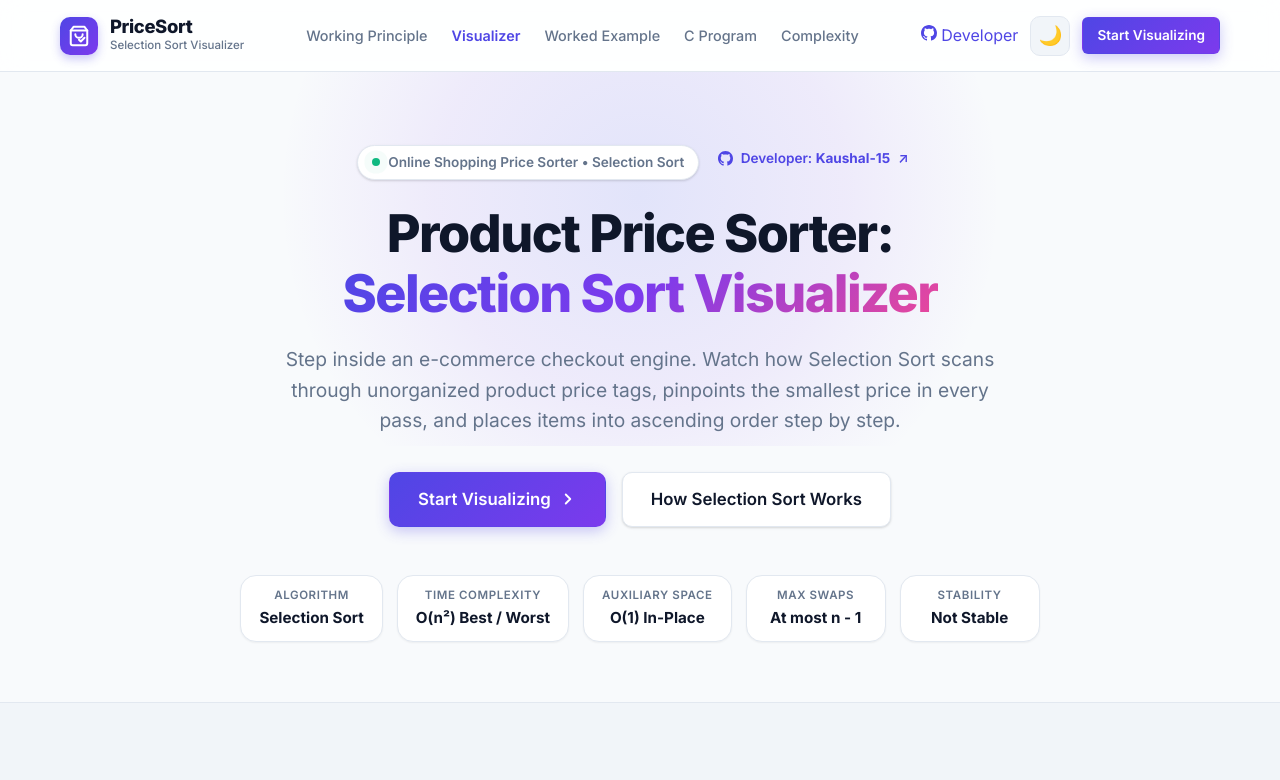
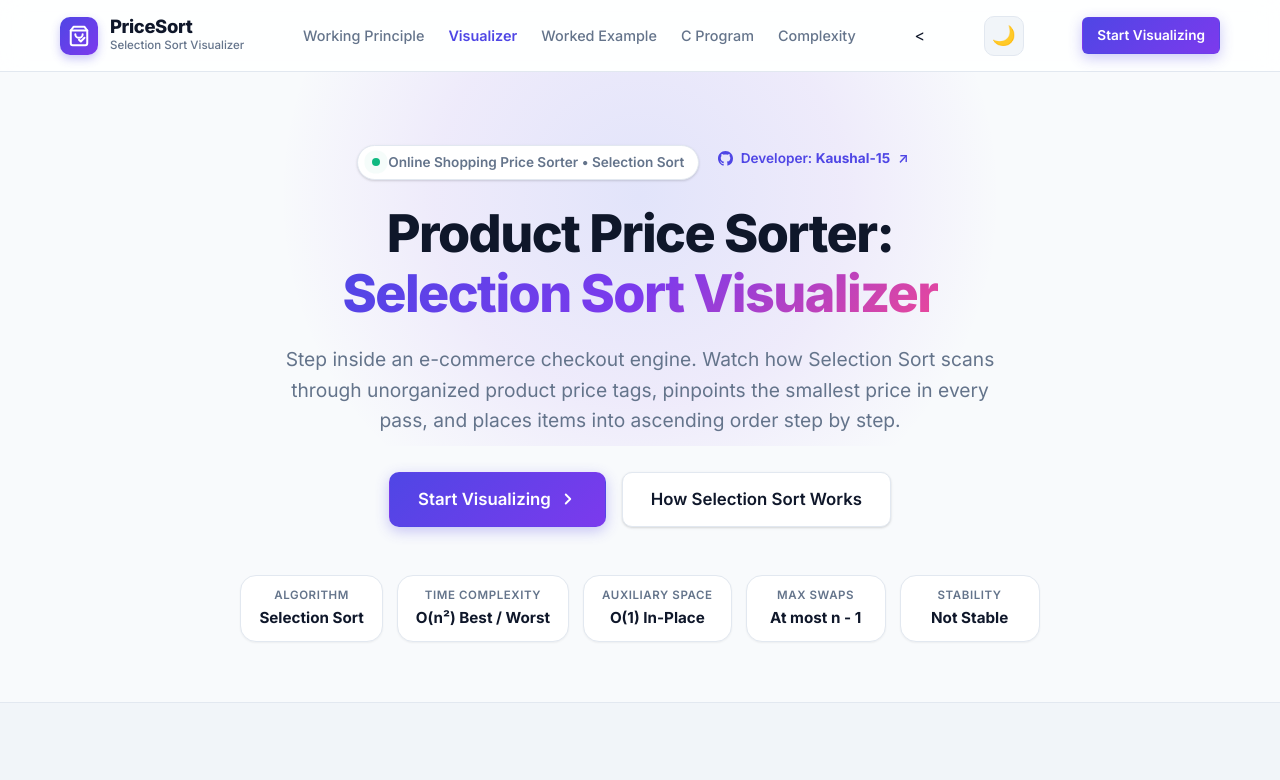
Before and after one commit to Kaushal-15/selection-sort-visualizer, a plain HTML site: page index.html in a window 1280 px wide. Shown: the top 780 px of the page. Drawn offline with Linux system fonts and the light colour scheme.

Commit message:
Update index.html

```diff
--- a/index.html
+++ b/index.html
@@ -46,16 +46,7 @@
         <a href="#complexity" class="nav-link">Complexity</a>
       </nav>
 
-      <div class="nav-actions">
-        <!-- Developer Badge in Nav -->
-        <a href="https://github.com/Kaushal-15" target="_blank" rel="noopener noreferrer" class="dev-badge-pill"
-          aria-label="Developer GitHub Profile: Kaushal-15" title="Developer GitHub: Kaushal-15">
-          <svg class="dev-icon" width="16" height="16" viewBox="0 0 24 24" fill="currentColor" aria-hidden="true">
-            <path
-              d="M12 0C5.37 0 0 5.37 0 12c0 5.31 3.435 9.795 8.205 11.385.6.105.825-.255.825-.57 0-.285-.015-1.23-.015-2.235-3.015.555-3.795-.735-4.035-1.41-.135-.345-.72-1.41-1.23-1.695-.42-.225-1.02-.78-.015-.795.945-.015 1.62.87 1.845 1.23 1.08 1.815 2.805 1.305 3.495.99.105-.78.42-1.305.765-1.605-2.67-.3-5.46-1.335-5.46-5.925 0-1.305.465-2.385 1.23-3.225-.12-.3-.54-1.53.12-3.18 0 0 1.005-.315 3.3 1.23.96-.27 1.98-.405 3-.405s2.04.135 3 .405c2.295-1.56 3.3-1.23 3.3-1.23.66 1.65.24 2.88.12 3.18.765.84 1.23 1.905 1.23 3.225 0 4.605-2.805 5.625-5.475 5.925.435.375.81 1.095.81 2.22 0 1.605-.015 2.895-.015 3.3 0 .315.225.69.825.57A12.02 12.02 0 0024 12c0-6.63-5.37-12-12-12z" />
-          </svg>
-          <span class="dev-name">Developer</span>
-        </a>
+      <
 
         <!-- Theme Toggle -->
         <button id="themeToggle" class="btn-icon" aria-label="Toggle dark/light theme" title="Toggle Theme">
```
